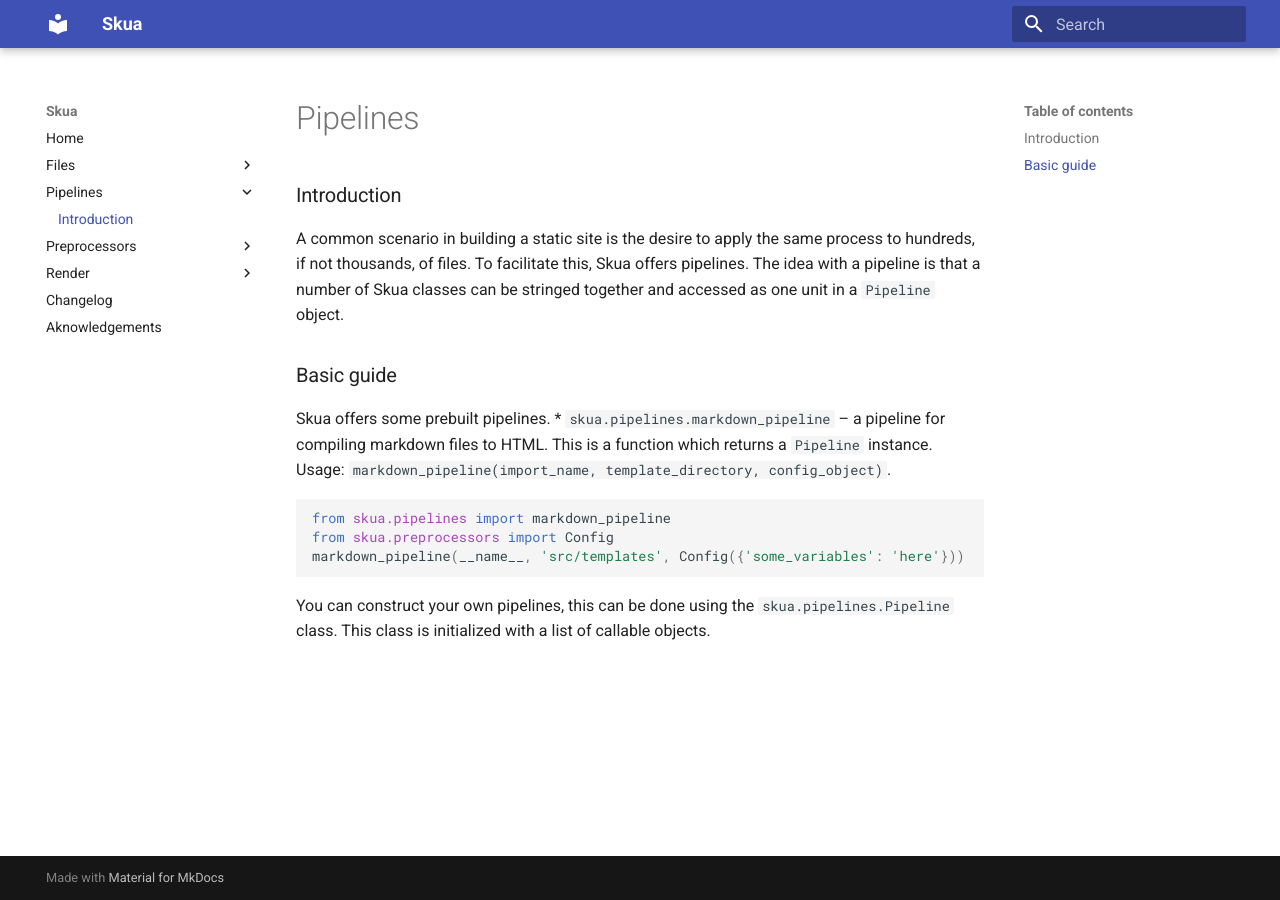
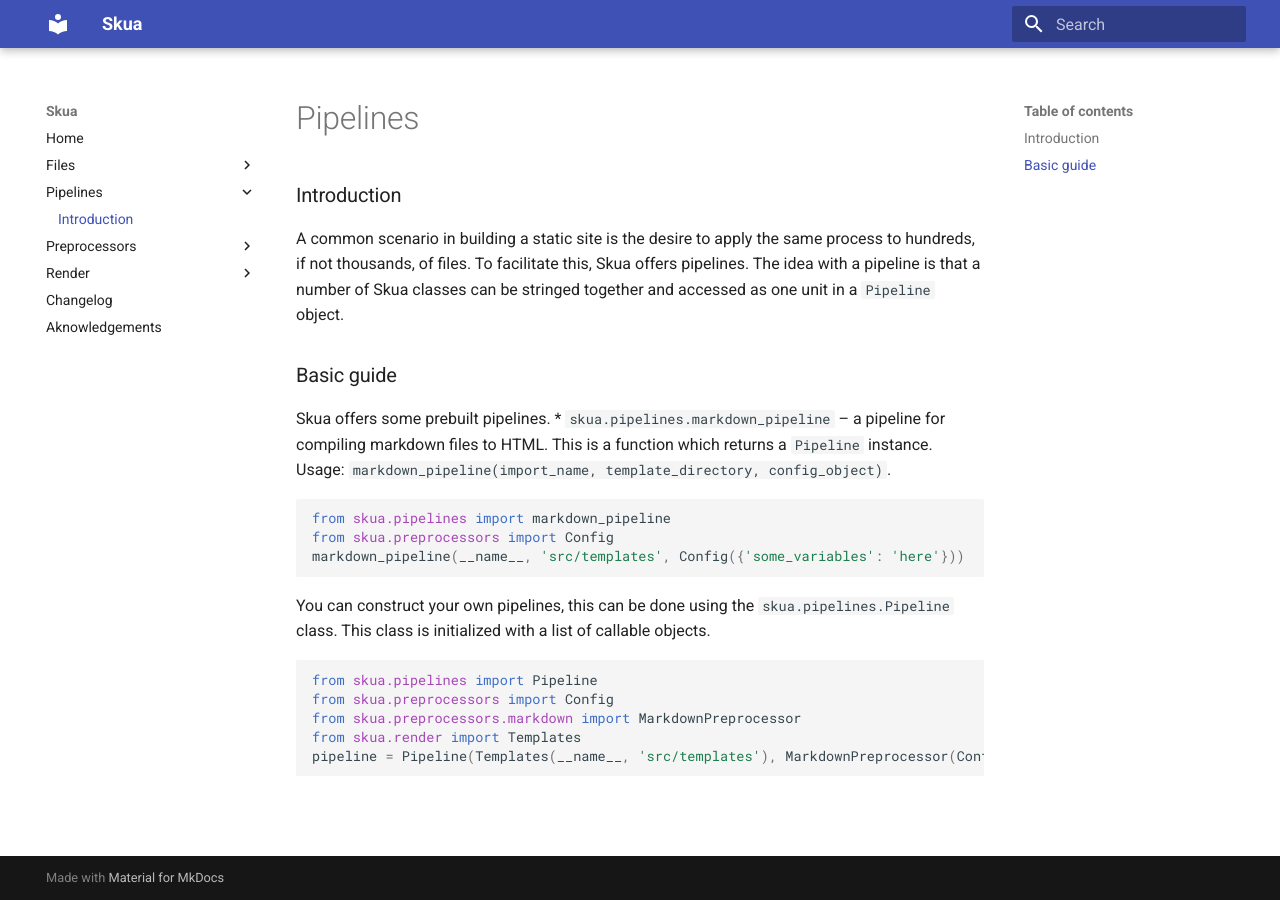
Before and after one commit to getskua/skua, an MkDocs documentation site: the page built from docs/pipelines/introduction.md, in a window 1280 px wide. Built offline with MkDocs 1.6.1 and Material for MkDocs 9.7.7, drawn with Linux system fonts in a browser that asks for light colours.

Commit message:
Added more example code to the documentation. [ci skip]

````diff
--- a/docs/pipelines/introduction.md
+++ b/docs/pipelines/introduction.md
@@ -11,3 +11,10 @@ from skua.preprocessors import Config
 markdown_pipeline(__name__, 'src/templates', Config({'some_variables': 'here'}))
 ```
 You can construct your own pipelines, this can be done using the `skua.pipelines.Pipeline` class. This class is initialized with a list of callable objects.
+```python
+from skua.pipelines import Pipeline
+from skua.preprocessors import Config
+from skua.preprocessors.markdown import MarkdownPreprocessor
+from skua.render import Templates
+pipeline = Pipeline(Templates(__name__, 'src/templates'), MarkdownPreprocessor(Config({'some_variables': 'here'})))
+```
````
